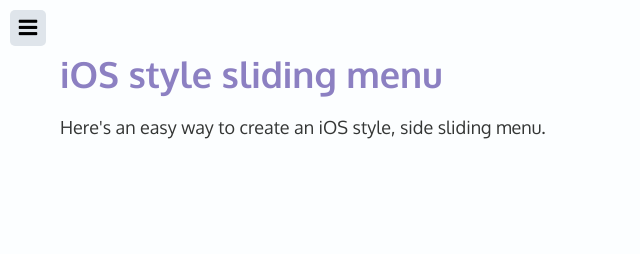
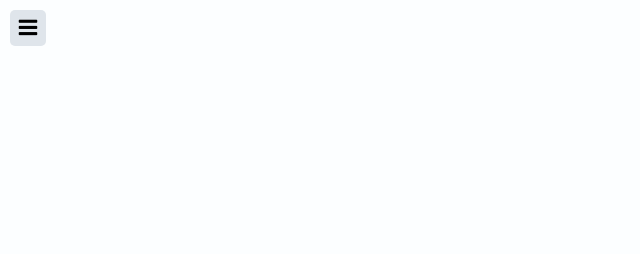
Before and after one commit to Amne-Dev/Kloud, a plain HTML site: page index.html in a window 1280 px wide. Shown: the whole page, without its empty margins (0-640 px from the left). Drawn offline with Linux system fonts and the light colour scheme.

Commit message:
Update index.html

```diff
--- a/index.html
+++ b/index.html
@@ -19,8 +19,8 @@
 </nav>
 <div id="content">
 	<div class="menu-trigger"></div>
-	<h1>iOS style sliding menu</h1>
-	<p>Here's an easy way to create an iOS style, side sliding menu.</p>
+	<h1></h1>
+	<p></p>
 </div>
   <script  src="./script.js"></script>
 
```
